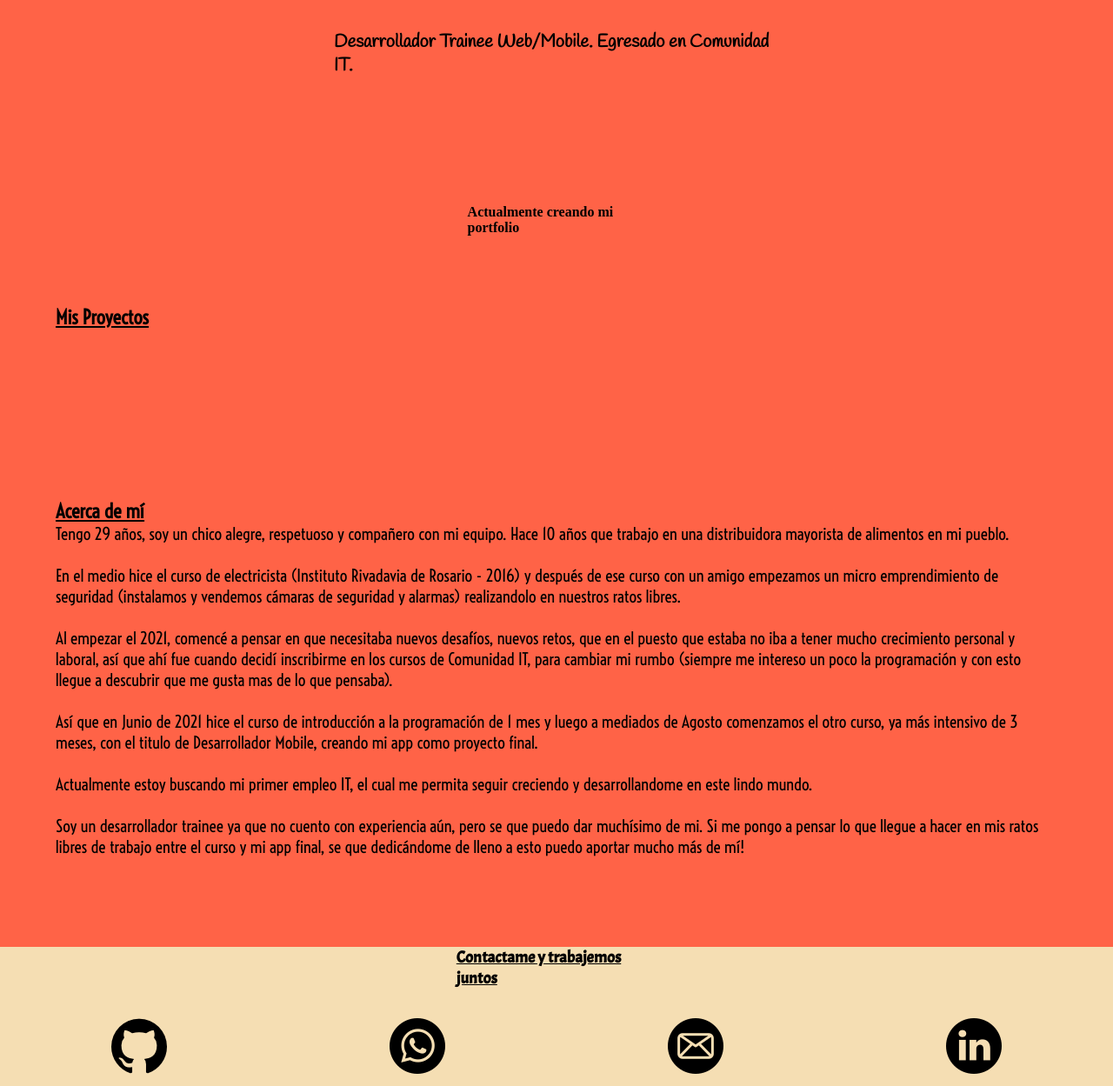
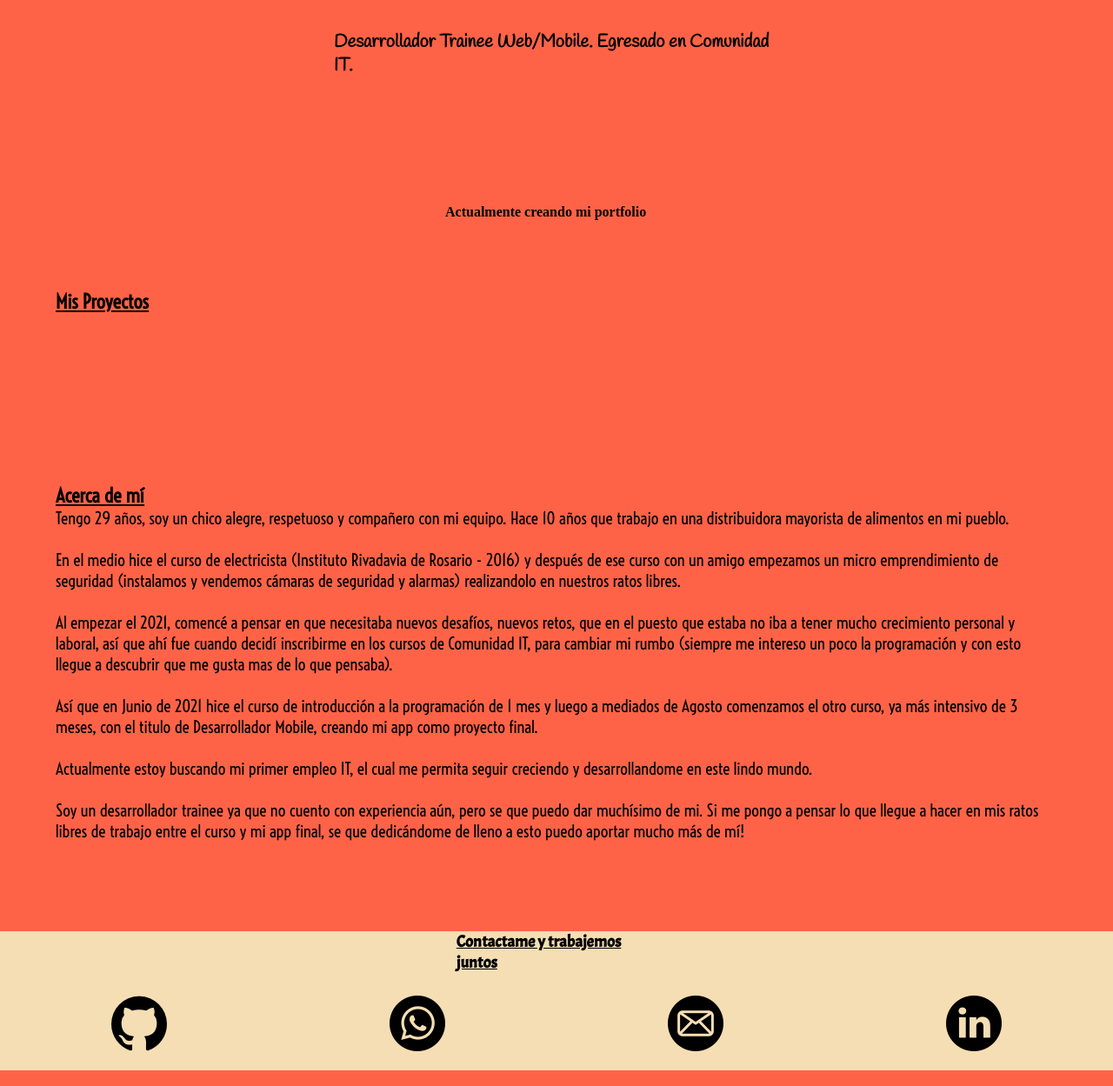
Before and after one commit to marel20/marel20.github.io, a plain HTML site: page index.html in a window 1280 px wide. Shown: the part 302-1551 px from the top of the page at 87% size. Drawn offline with Linux system fonts and the light colour scheme.

Commit message:
Add files via upload

```diff
--- a/css/style.css
+++ b/css/style.css
@@ -32,7 +32,7 @@ nav > .row > .navbar:hover{
     justify-content: space-around;
     align-items: center;
 }
-footer > .row > a > img{margin-top: 2vh;}
+footer > .row > a > img{margin-top: 1vh;}
 footer{
     width: 100%;
     min-height: 20vh;
@@ -62,5 +62,5 @@ header{
     font-family: 'Acme', sans-serif;
 }
 h4{
-    margin: 0 42%;
+    margin: 0 40%;
 }
```
